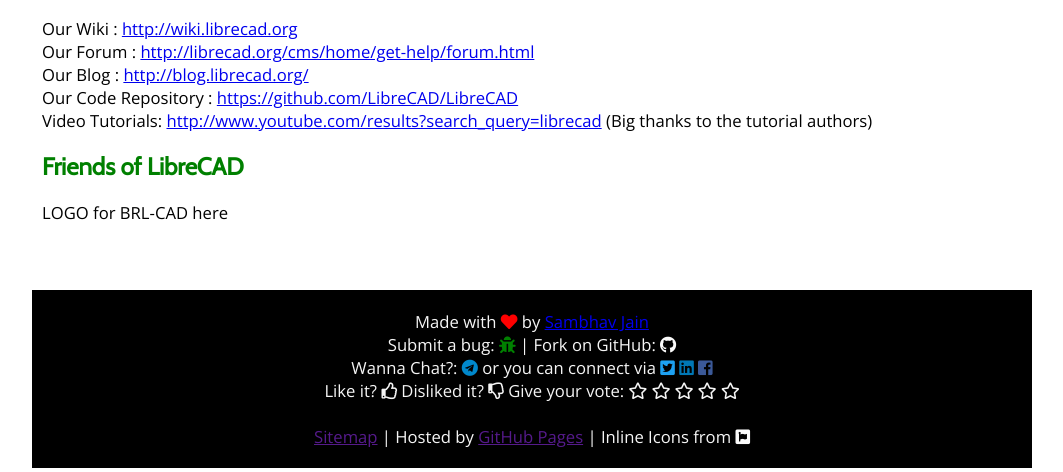
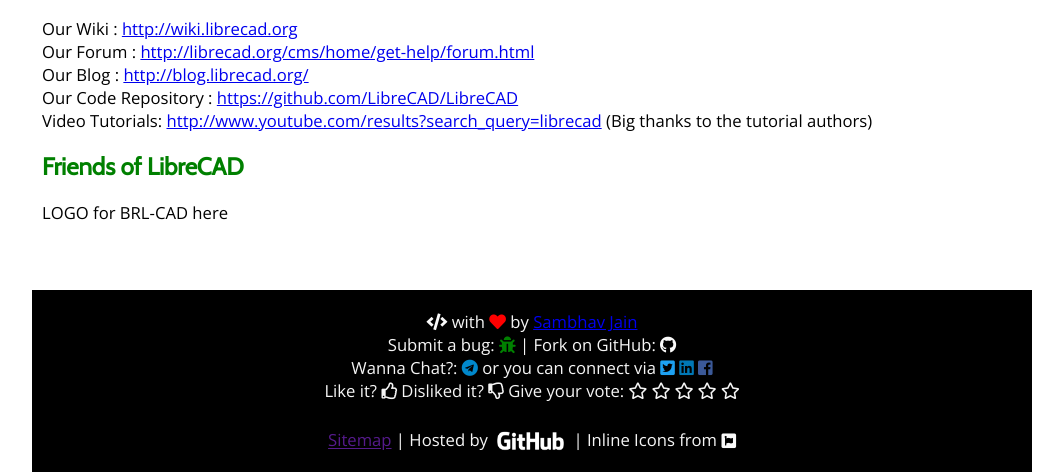
Before and after one commit to sambhav2612/librecad, a plain HTML site: page index.html in a window 1280 px wide. Shown: the part 733-1205 px from the top of the page, without its empty margins (108-1171 px from the left). Drawn offline with nearby package versions, Linux system fonts and the light colour scheme.

Commit message:
footer updated to 0.1.3

```diff
--- a/index.html
+++ b/index.html
@@ -65,7 +65,7 @@
     <div class="bottomHeader">
         <div class="footer">
             <p>
-            <span> Made with <i class="fas fa-heart"></i> by <a href="https://github.com/sambhav2612/">Sambhav Jain</a></span>
+            <span> <i class="fas fa-code"></i> with <i class="fas fa-heart"></i> by <a href="https://github.com/sambhav2612/">Sambhav Jain</a></span>
             <br><span>Submit a bug: <a href="https://github.com/sambhav2612/librecad/issues" target="_blank"><i class="fas fa-bug"></i></a></span>
             <span> | Fork on GitHub: <a href="https://github.com/sambhav2612/librecad/fork" target="_blank"><i class="fab fa-github"></i></a></span>
             <br><span>Wanna Chat?: <a href="https://t.me/SambhavJain"><i class="fab fa-telegram"></i></a>
@@ -81,8 +81,8 @@
             </span>
             <br><br><span>
                 <a href="" target="_blank">Sitemap</a>
-                 | Hosted by <a href="" target="_blank">GitHub Pages</a>
-                 | Inline Icons from <a href="https://fontawesome.com/" target="_blank"><i class="fab fa-font-awesome"></i></a>
+                 | <span>Hosted by <a href="https://pages.github.com" target="_blank"><img id="github-logo" src="styles/images/github-logo.png"></a></span>
+                 | <span>Inline Icons from <a href="https://fontawesome.com/" target="_blank"><i class="fab fa-font-awesome"></i></a></span>
                 </span>
             </p>
         </div>
--- a/styles/index.css
+++ b/styles/index.css
@@ -169,7 +169,7 @@
 .fa-bug{
     color: green;
 }
-.fa-github, .fa-font-awesome {
+.fa-github, .fa-font-awesome, .fa-code {
     color: #FAFAFA;
 }
 .fa-telegram {
@@ -183,6 +183,10 @@
 }
 .fa-linkedin {
     color: #0077B5;
+}
+#github-logo {
+    margin-bottom: -10px;
+    max-width: 8%;
 }
 .fa-star {
     unicode-bidi: bidi-override;
```
Also changed, not shown: 404.html (+2 -2 lines), docs/about.html (+3 -3 lines), docs/contact.html (+3 -3 lines), docs/features.html (+3 -3 lines), docs/from-source.html (+3 -3 lines), docs/help.html (+3 -3 lines), docs/installation.html (+3 -3 lines), docs/involve.html (+3 -3 lines), docs/news.html (+3 -3 lines), docs/wiki.html (+3 -3 lines), styles/images/github-logo.png (added).
